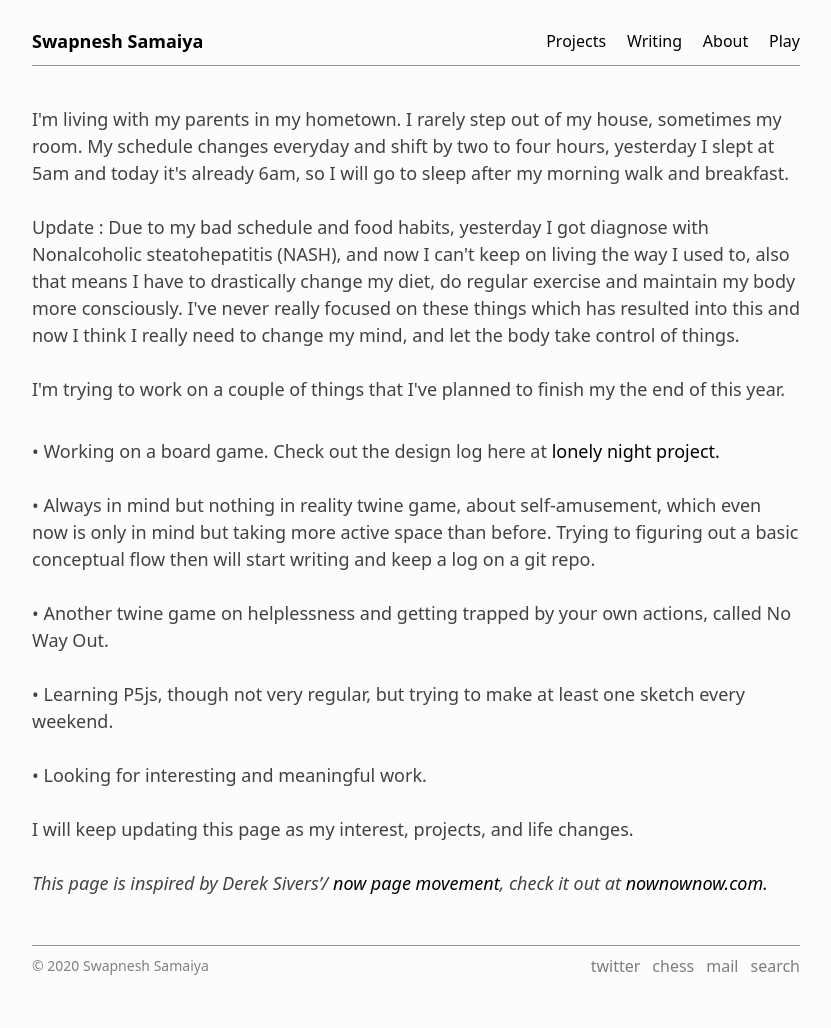
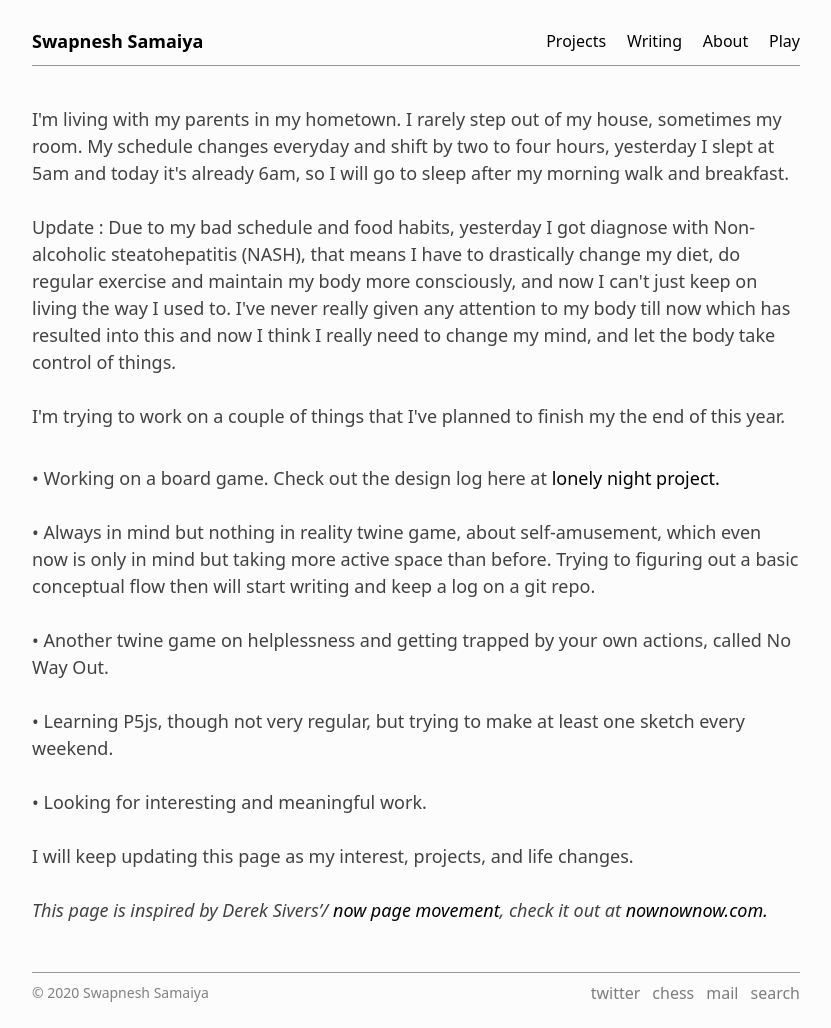
Before and after one commit to bunbutterjam/bunbutterjam.github.io, a Jekyll site: the page built from _pages/now.html, in a window 1280 px wide. Shown: the whole page, without its empty margins (224-1055 px from the left). Built offline with Jekyll 4.4.1, drawn with Linux system fonts in a browser that asks for light colours; before the commit the page ends 1001 px from its top, so only the background shows below that.

Commit message:
now updated

```diff
--- a/_pages/now.html
+++ b/_pages/now.html
@@ -6,7 +6,7 @@ title: Now
 <p>
     I'm living with my parents in my hometown. I rarely step out of my house, sometimes my room. My schedule changes everyday and shift by two to four hours, yesterday I slept at 5am and today it's already 6am, so I will go to sleep after my morning walk and breakfast. <br><br>
 
-    Update : Due to my bad schedule and food habits, yesterday I got diagnose with Nonalcoholic steatohepatitis (NASH), and now I can't keep on living the way I used to, also that means I have to drastically change my diet, do regular exercise and maintain my body more consciously. I've never really focused on these things which has resulted into this and now I think I really need to change my mind, and let the body take control of things. <br><br>
+    Update : Due to my bad schedule and food habits, yesterday I got diagnose with Non-alcoholic steatohepatitis (NASH), that means I have to drastically change my diet, do regular exercise and maintain my body more consciously, and now I can't just keep on living the way I used to. I've never really given any attention to my body till now which has resulted into this and now I think I really need to change my mind, and let the body take control of things. <br><br>
 
 
 I'm trying to work on a couple of things that I've planned to finish my the end of this year.<br><br>
```
